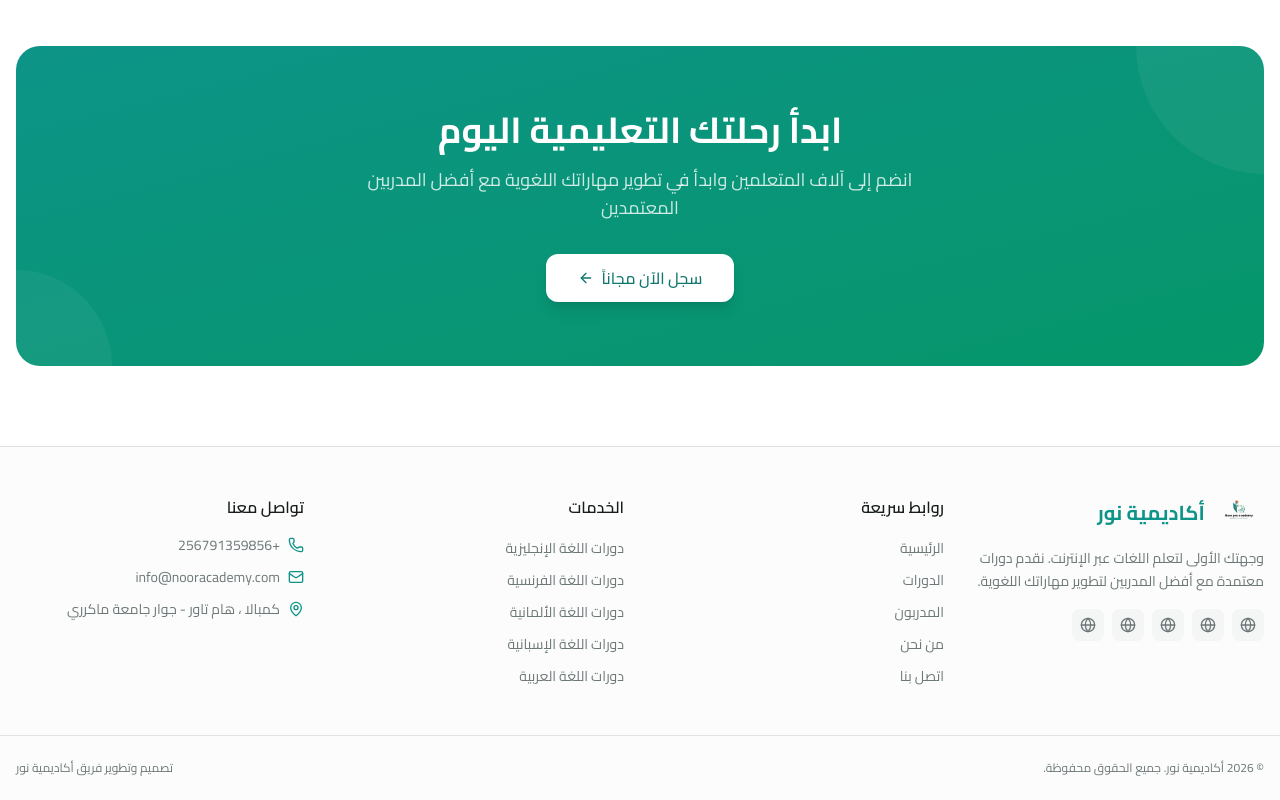
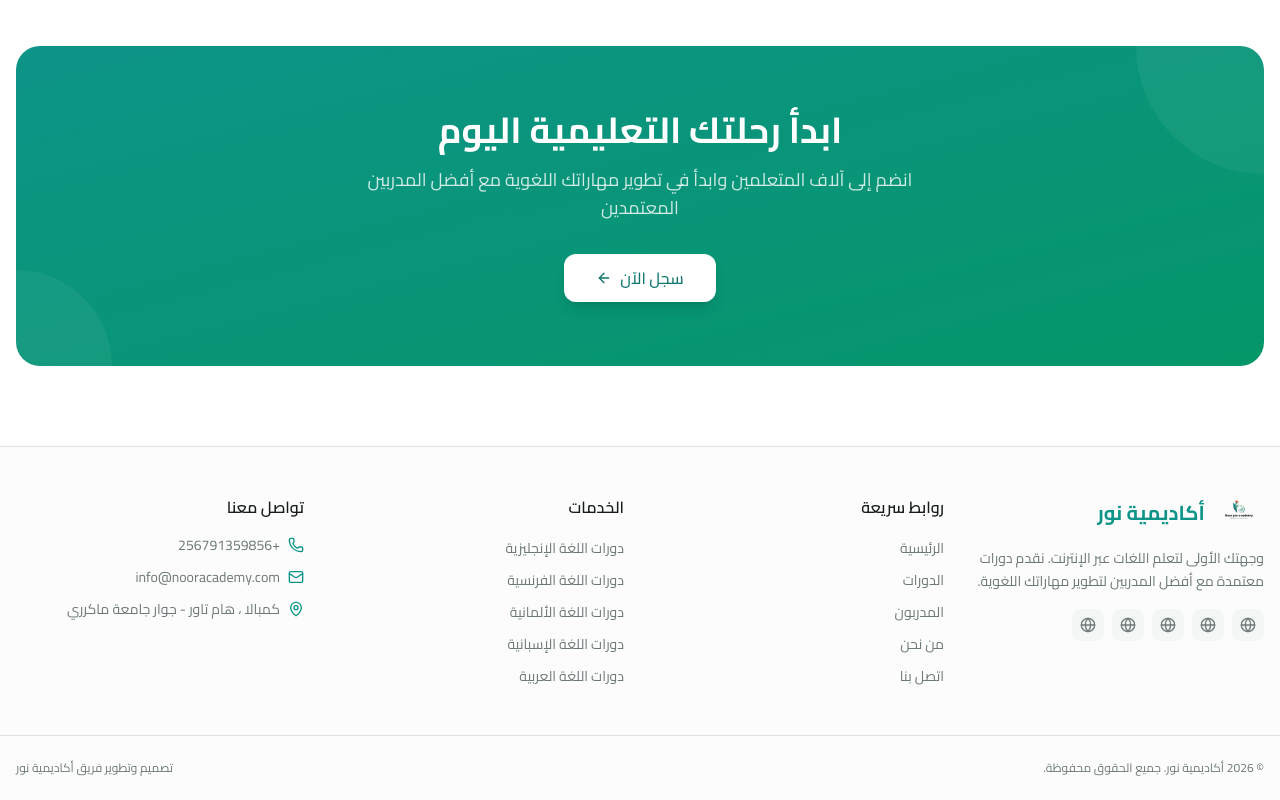
Before and after one commit to Amarnnas/noor_academy, a Next.js app: page / in a window 1280 px wide. Shown: the part 3081-3881 px from the top of the page. Built offline with nearby package versions, Linux system fonts and the light colour scheme; no server answers.

Commit message:
Update cta-section.tsx

```diff
--- a/src/components/home/cta-section.tsx
+++ b/src/components/home/cta-section.tsx
@@ -25,7 +25,7 @@ export function CTASection() {
             </p>
             <Link href="/auth/register">
               <Button size="lg" variant="secondary" className="gap-2 bg-white text-teal-700 hover:bg-white/90 shadow-lg">
-                سجل الآن مجاناً
+                سجل الآن
                 <ArrowLeft className="h-4 w-4" />
               </Button>
             </Link>
```
